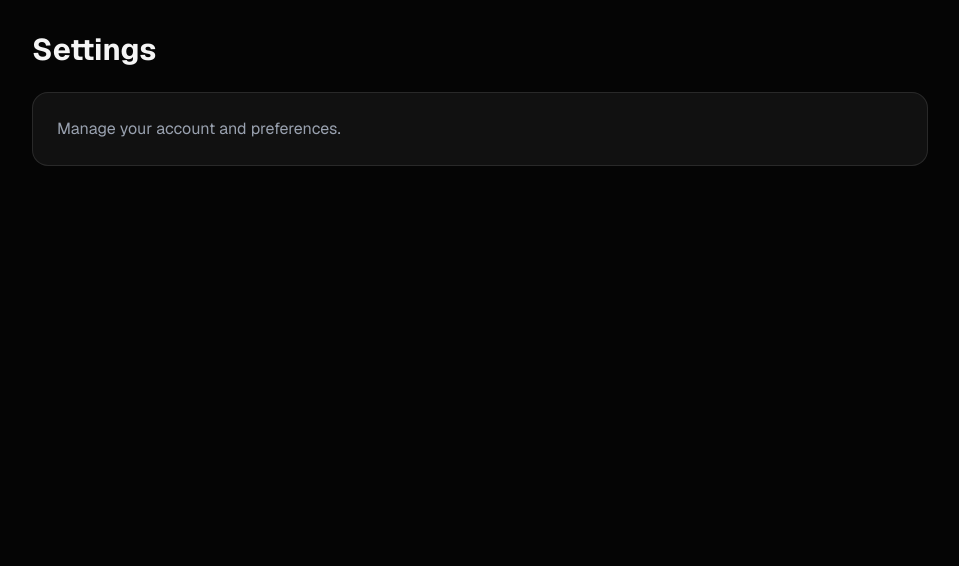
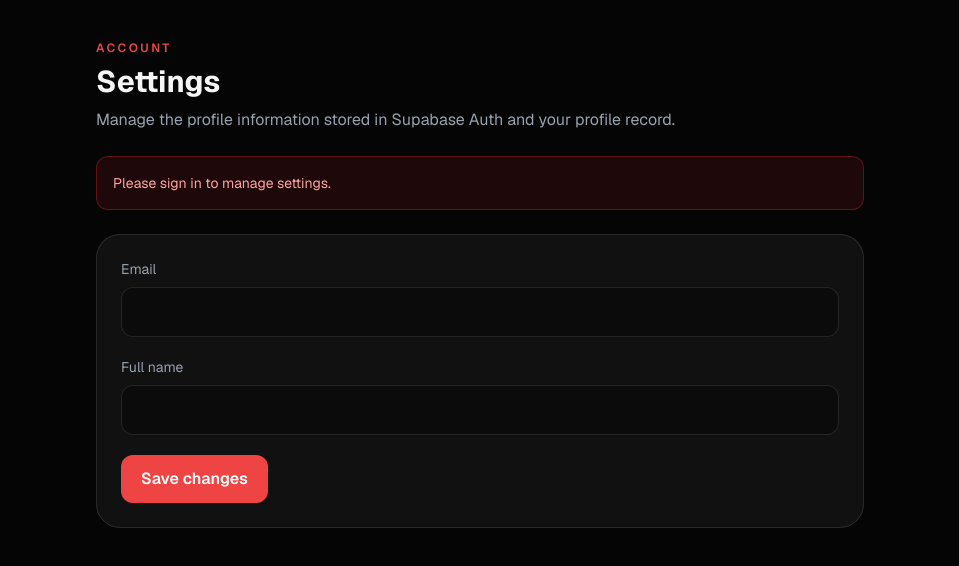
Before and after one commit to Piyu242005/Piyu-Vault-AI, a Next.js app: page /settings in a window 1280 px wide. Shown: the top 566 px of the page, without its empty margins (160-1119 px from the left). Built offline with nearby package versions, Linux system fonts and the light colour scheme; no server answers.

Commit message:
feat: add real Supabase account settings

```diff
--- a/src/app/settings/page.tsx
+++ b/src/app/settings/page.tsx
@@ -1,13 +1,63 @@
+"use client";
+
+import { FormEvent, useEffect, useState } from "react";
+import { createClient } from "@/lib/supabase/client";
+
 export default function SettingsPage() {
+  const [email, setEmail] = useState("");
+  const [fullName, setFullName] = useState("");
+  const [saving, setSaving] = useState(false);
+  const [message, setMessage] = useState("");
+  const [error, setError] = useState("");
+
+  useEffect(() => {
+    const load = async () => {
+      const supabase = createClient();
+      const { data: userData, error: authError } = await supabase.auth.getUser();
+      if (authError || !userData.user) {
+        setError("Please sign in to manage settings.");
+        return;
+      }
+      setEmail(userData.user.email ?? "");
+      setFullName(userData.user.user_metadata?.full_name ?? userData.user.user_metadata?.name ?? "");
+    };
+    void load();
+  }, []);
+
+  async function save(event: FormEvent) {
+    event.preventDefault();
+    setSaving(true); setMessage(""); setError("");
+    const supabase = createClient();
+    const { error: authError } = await supabase.auth.updateUser({ data: { full_name: fullName } });
+    if (authError) {
+      setError(authError.message);
+      setSaving(false);
+      return;
+    }
+    const { data: userData } = await supabase.auth.getUser();
+    if (userData.user) {
+      await supabase.from("profiles").upsert({ id: userData.user.id, full_name: fullName, updated_at: new Date().toISOString() });
+    }
+    setMessage("Profile updated successfully.");
+    setSaving(false);
+  }
+
   return (
-    <div className="min-h-screen bg-[#050505] text-[#F5F5F5] font-sans p-8">
-      <div className="max-w-4xl mx-auto">
-        <h1 className="text-3xl font-bold mb-6">Settings</h1>
-        <div className="rounded-2xl border border-white/10 bg-white/5 p-6">
-          <p className="text-gray-400">Manage your account and preferences.</p>
-          {/* UserProfile component from Clerk will go here eventually */}
+    <main className="min-h-screen bg-[#050505] p-6 text-[#F5F5F5] lg:p-10">
+      <div className="mx-auto max-w-3xl space-y-6">
+        <div>
+          <p className="text-xs font-semibold uppercase tracking-[0.2em] text-vault-primary">Account</p>
+          <h1 className="mt-2 text-3xl font-bold">Settings</h1>
+          <p className="mt-2 text-gray-400">Manage the profile information stored in Supabase Auth and your profile record.</p>
         </div>
+        {error && <div className="rounded-xl border border-red-500/30 bg-red-500/10 p-4 text-sm text-red-300">{error}</div>}
+        {message && <div className="rounded-xl border border-emerald-500/30 bg-emerald-500/10 p-4 text-sm text-emerald-300">{message}</div>}
+        <form onSubmit={save} className="space-y-5 rounded-3xl border border-white/10 bg-white/5 p-6">
+          <div><label className="mb-2 block text-sm text-gray-400">Email</label><input value={email} disabled className="w-full rounded-xl border border-white/10 bg-black/30 px-4 py-3 text-gray-400" /></div>
+          <div><label className="mb-2 block text-sm text-gray-400">Full name</label><input value={fullName} onChange={(e) => setFullName(e.target.value)} className="w-full rounded-xl border border-white/10 bg-black/30 px-4 py-3 text-white outline-none focus:border-vault-primary" /></div>
+          <button disabled={saving} className="rounded-xl bg-vault-primary px-5 py-3 font-semibold text-white disabled:opacity-50">{saving ? "Saving…" : "Save changes"}</button>
+        </form>
       </div>
-    </div>
+    </main>
   );
 }
```
